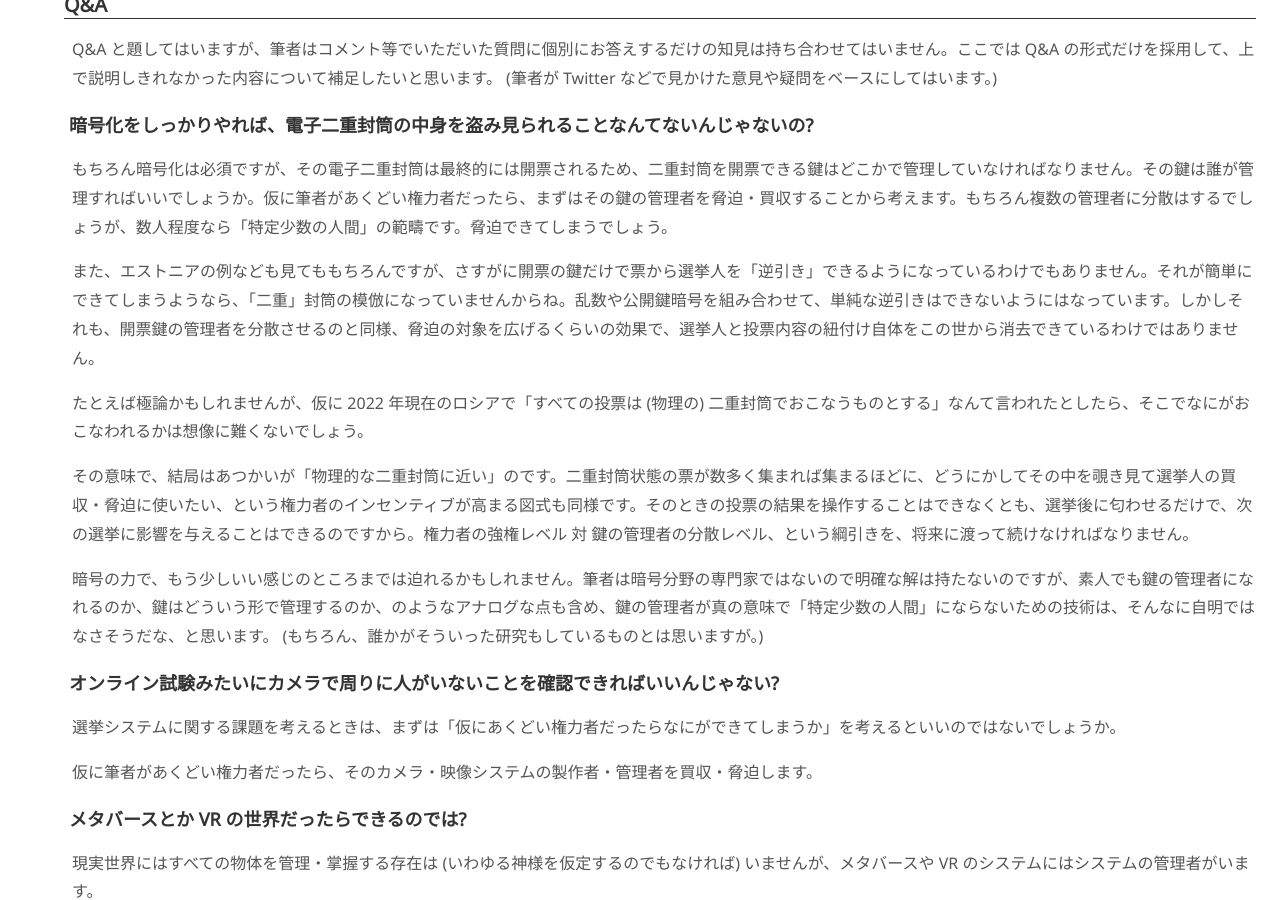
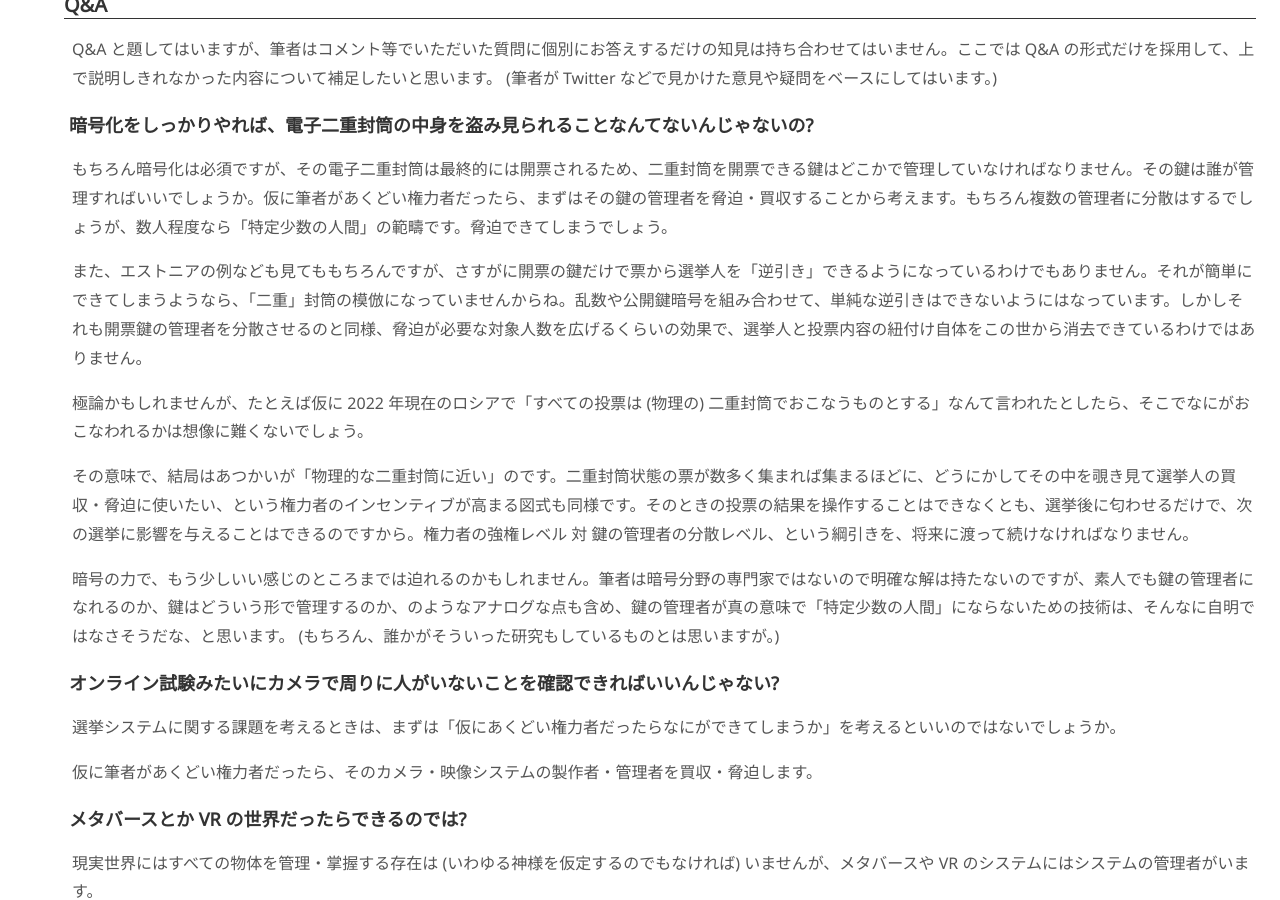
Before and after one commit to dmikurube/writings, a Jekyll site: the page built from articles/online-voting-is-hard-ja.md, in a window 1280 px wide and 900 px high, scrolled down 20953 px. Built offline with Jekyll 4.4.1, drawn with Linux system fonts in a browser that asks for light colours.

Commit message:
Update Q&A

```diff
--- a/articles/online-voting-is-hard-ja.md
+++ b/articles/online-voting-is-hard-ja.md
@@ -714,13 +714,13 @@ Q&A と題してはいますが、筆者はコメント等でいただいた質
 
 もちろん暗号化は必須ですが、その電子二重封筒は最終的には開票されるため、二重封筒を開票できる鍵はどこかで管理していなければなりません。その鍵は誰が管理すればいいでしょうか。仮に筆者があくどい権力者だったら、まずはその鍵の管理者を脅迫・買収することから考えます。もちろん複数の管理者に分散はするでしょうが、数人程度なら「特定少数の人間」の範疇です。脅迫できてしまうでしょう。
 
-また、エストニアの例なども見てももちろんですが、さすがに開票の鍵だけで票から選挙人を「逆引き」できるようになっているわけでもありません。それが簡単にできてしまうようなら、「二重」封筒の模倣になっていませんからね。乱数や公開鍵暗号を組み合わせて、単純な逆引きはできないようにはなっています。しかしそれも、開票鍵の管理者を分散させるのと同様、脅迫の対象を広げるくらいの効果で、選挙人と投票内容の紐付け自体をこの世から消去できているわけではありません。
+また、エストニアの例なども見てももちろんですが、さすがに開票の鍵だけで票から選挙人を「逆引き」できるようになっているわけでもありません。それが簡単にできてしまうようなら、「二重」封筒の模倣になっていませんからね。乱数や公開鍵暗号を組み合わせて、単純な逆引きはできないようにはなっています。しかしそれも開票鍵の管理者を分散させるのと同様、脅迫が必要な対象人数を広げるくらいの効果で、選挙人と投票内容の紐付け自体をこの世から消去できているわけではありません。
 
-たとえば極論かもしれませんが、仮に 2022 年現在のロシアで「すべての投票は (物理の) 二重封筒でおこなうものとする」なんて言われたとしたら、そこでなにがおこなわれるかは想像に難くないでしょう。
+極論かもしれませんが、たとえば仮に 2022 年現在のロシアで「すべての投票は (物理の) 二重封筒でおこなうものとする」なんて言われたとしたら、そこでなにがおこなわれるかは想像に難くないでしょう。
 
 その意味で、結局はあつかいが「物理的な二重封筒に近い」のです。二重封筒状態の票が数多く集まれば集まるほどに、どうにかしてその中を覗き見て選挙人の買収・脅迫に使いたい、という権力者のインセンティブが高まる図式も同様です。そのときの投票の結果を操作することはできなくとも、選挙後に匂わせるだけで、次の選挙に影響を与えることはできるのですから。権力者の強権レベル 対 鍵の管理者の分散レベル、という綱引きを、将来に渡って続けなければなりません。
 
-暗号の力で、もう少しいい感じのところまでは迫れるかもしれません。筆者は暗号分野の専門家ではないので明確な解は持たないのですが、素人でも鍵の管理者になれるのか、鍵はどういう形で管理するのか、のようなアナログな点も含め、鍵の管理者が真の意味で「特定少数の人間」にならないための技術は、そんなに自明ではなさそうだな、と思います。 (もちろん、誰かがそういった研究もしているものとは思いますが。)
+暗号の力で、もう少しいい感じのところまでは迫れるのかもしれません。筆者は暗号分野の専門家ではないので明確な解は持たないのですが、素人でも鍵の管理者になれるのか、鍵はどういう形で管理するのか、のようなアナログな点も含め、鍵の管理者が真の意味で「特定少数の人間」にならないための技術は、そんなに自明ではなさそうだな、と思います。 (もちろん、誰かがそういった研究もしているものとは思いますが。)
 
 ### オンライン試験みたいにカメラで周りに人がいないことを確認できればいいんじゃない?
 
```
